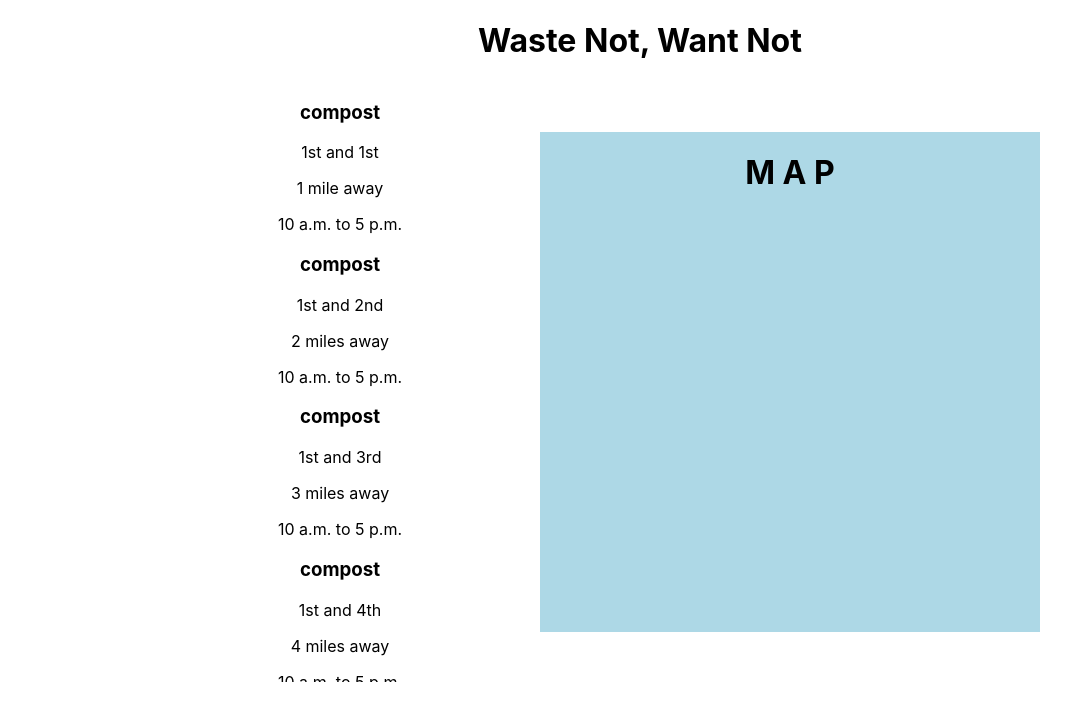
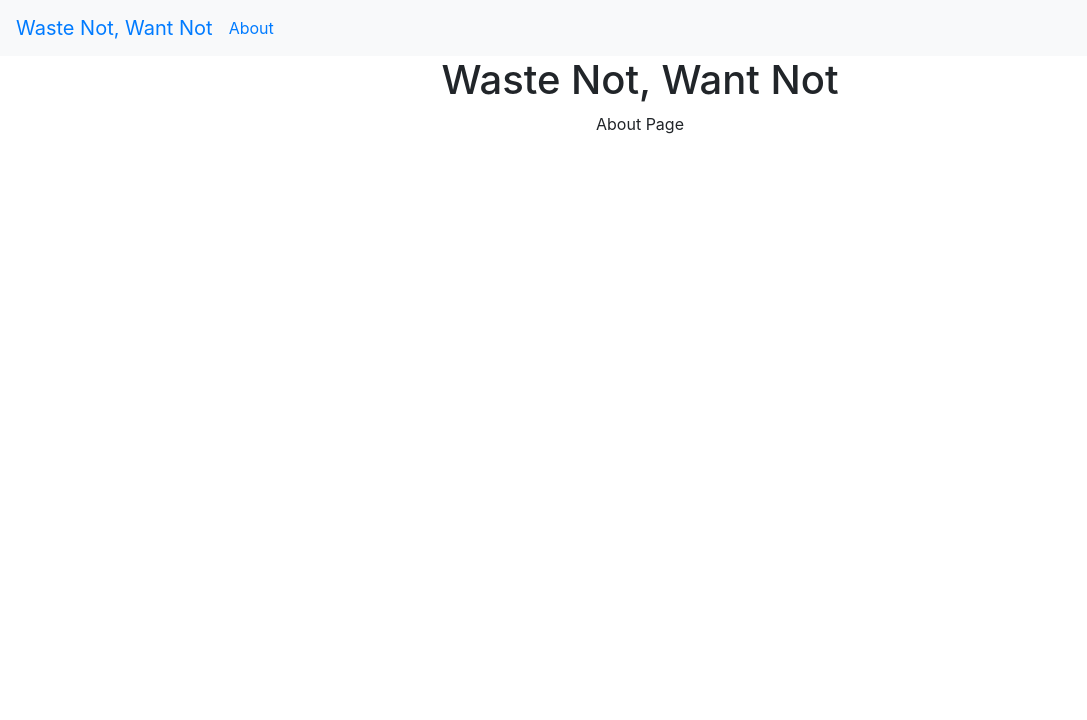
Before and after one commit to benritter522/waste-not-want-not-client, a React (Create React App) app: page /about in a window 1280 px wide. Shown: the top 720 px of the page, without its empty margins (0-1087 px from the left). Built offline with nearby package versions, Linux system fonts and the light colour scheme.

Commit message:
Landing Page, About Page, Search Results, Map. All basic

```diff
--- a/package.json
+++ b/package.json
@@ -6,7 +6,9 @@
     "@testing-library/jest-dom": "^5.11.4",
     "@testing-library/react": "^11.1.0",
     "@testing-library/user-event": "^12.1.10",
+    "bootstrap": "^4.6.0",
     "react": "^17.0.1",
+    "react-bootstrap": "^1.5.0",
     "react-dom": "^17.0.1",
     "react-router-dom": "^5.2.0",
     "react-scripts": "4.0.2",
--- a/src/App.js
+++ b/src/App.js
@@ -1,16 +1,33 @@
 import './App.css';
 
-import SearchResultsList from './Components/SearchResultsList';
-import Map from './Components/Map';
+import { Route, Link, Switch } from 'react-router-dom';
+import Nav from 'react-bootstrap/Nav';
+import Navbar from 'react-bootstrap/Navbar';
+
+import LandingPage from './Components/LandingPage';
+import AboutPage from './Components/AboutPage';
 
 function App() {
   return (
     <div className="App">
+      <Navbar bg="light" expand="lg">
+        <Navbar.Brand >
+          <Link to="/">Waste Not, Want Not</Link>
+        </Navbar.Brand>
+        <Navbar.Toggle aria-controls="basic-navbar-nav" />
+        <Navbar.Collapse id="basic-navbar-nav">
+          <Nav className="mr-auto">
+            <Link to="/about">About</Link>
+          </Nav>
+        </Navbar.Collapse>
+      </Navbar>
+
       <h1>Waste Not, Want Not</h1>
-      <div className="MapAndSearchResults" style={{display: 'flex', justifyContent: 'center'}}>
-        <SearchResultsList />
-        <Map />
-      </div>
+
+      <Switch>
+        <Route exact path="/" component={LandingPage} />
+        <Route path="/about" component={AboutPage} />
+      </Switch>
     </div>
   );
 }
--- /dev/null
+++ b/src/Components/AboutPage/index.js
@@ -0,0 +1,9 @@
+const AboutPage = () => {
+    return (
+        <div className="AboutPage">
+            About Page
+        </div>
+    )
+}
+
+export default AboutPage;
--- a/src/Components/Map/index.js
+++ b/src/Components/LandingPage/Map/index.js
@@ -2,7 +2,7 @@ const Map = () => {
 
     return (
         <div className="Map" style={{ backgroundColor: "lightblue", width: 500, height: 500, margin: 50 }}>
-            <h1 >M A P</h1>
+            <h1>M A P</h1>
         </div>
     );
 }
--- a/src/Components/SearchResultsList/index.js
+++ b/src/Components/LandingPage/SearchResultsList/index.js
@@ -1,4 +1,4 @@
-import SearchResultSingle from '../../Components/SearchResultSingle';
+import SearchResultSingle from '../SearchResultSingle';
 
 const SearchResultsList = () => {
 
--- /dev/null
+++ b/src/Components/LandingPage/index.js
@@ -0,0 +1,16 @@
+import SearchResultsList from './SearchResultsList';
+import Map from './Map';
+
+const LandingPage = () => {
+
+    return (
+        <div className="LandingPage">
+            <div className="MapAndSearchResults" style={{display: 'flex', justifyContent: 'center'}}>
+                <SearchResultsList />
+                <Map />
+            </div>
+        </div>
+    )
+}
+
+export default LandingPage;
--- a/src/index.js
+++ b/src/index.js
@@ -3,6 +3,7 @@ import ReactDOM from 'react-dom';
 import './index.css';
 import App from './App';
 import reportWebVitals from './reportWebVitals';
+import 'bootstrap/dist/css/bootstrap.min.css';
 import { BrowserRouter as Router } from 'react-router-dom';
 
 ReactDOM.render(
```
Also changed, not shown: src/Components/LandingPage/SearchResultSingle/index.js (renamed from src/Components/SearchResultSingle/index.js), 1 other file (tests, documents, lock files or other folders).
